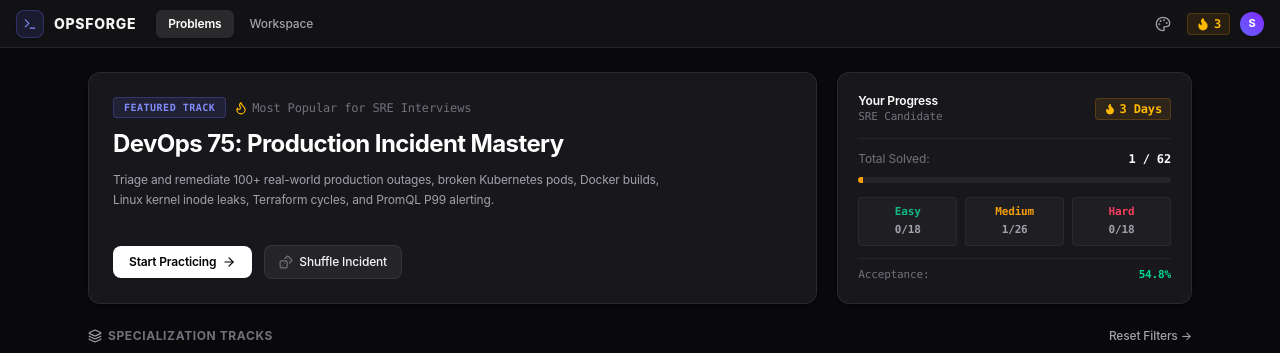
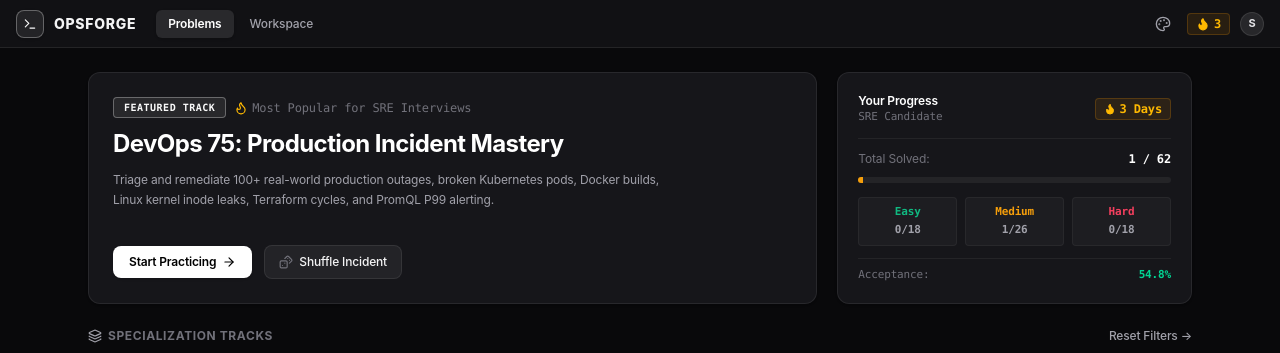
Before and after one commit to Saman-dev12/cool-things-with-ai, a React (Vite) app in the folder opsforge/: page / in a window 1280 px wide. Shown: the top 353 px of the page. Built offline with nearby package versions, Linux system fonts and the light colour scheme.

Commit message:
style(opsforge): neutralize color scheme to Linear titanium dark monochrome

```diff
--- a/opsforge/src/App.tsx
+++ b/opsforge/src/App.tsx
@@ -7,7 +7,7 @@ import { OpsWorkspace } from './components/layout/OpsWorkspace';
 function MainContent() {
   const { viewMode } = useOps();
   return (
-    <div className="h-screen w-screen max-h-screen max-w-screen overflow-hidden flex flex-col bg-[#0b0f17] text-slate-100 antialiased selection:bg-cyan-500/30 selection:text-white">
+    <div className="h-screen w-screen max-h-screen max-w-screen overflow-hidden flex flex-col bg-[var(--bg-canvas)] text-[var(--text-primary)] antialiased selection:bg-white/20 selection:text-white">
       <OpsNavbar />
       <div className="flex-1 min-h-0 w-full overflow-hidden flex flex-col">
         {viewMode === 'problemset' ? <ProblemSetView /> : <OpsWorkspace />}
--- a/opsforge/src/components/cluster/ClusterVisualizer.tsx
+++ b/opsforge/src/components/cluster/ClusterVisualizer.tsx
@@ -73,7 +73,7 @@ export const ClusterVisualizer: React.FC = () => {
           onClick={simulateTraffic}
           className="flex items-center gap-1 px-2 py-0.5 rounded text-[10px] font-medium bg-white/[0.06] hover:bg-white/[0.1] text-zinc-300 transition"
         >
-          <Radio className={`w-3 h-3 text-cyan-400 ${trafficPulsing ? 'animate-ping' : ''}`} />
+          <Radio className={`w-3 h-3 text-zinc-300 ${trafficPulsing ? 'animate-ping' : ''}`} />
           <span>Probe</span>
         </button>
       </div>
@@ -105,7 +105,7 @@ export const ClusterVisualizer: React.FC = () => {
           <div className="w-full bg-white/10 h-1 rounded-full mt-1 overflow-hidden">
             <div
               className={`h-full transition-all duration-500 ${
-                topology.memTotal > 80 ? 'bg-amber-400' : 'bg-indigo-400'
+                topology.memTotal > 80 ? 'bg-amber-400' : 'bg-zinc-400'
               }`}
               style={{ width: `${Math.min(100, topology.memTotal)}%` }}
             />
--- a/opsforge/src/components/layout/OpsNavbar.tsx
+++ b/opsforge/src/components/layout/OpsNavbar.tsx
@@ -49,7 +49,7 @@ export const OpsNavbar: React.FC = () => {
   const nextProblem = currentIdx < allProblems.length - 1 ? allProblems[currentIdx + 1] : null;
 
   const themesList = [
-    { id: 'linear', name: 'Linear Dark', desc: 'Titanium & Violet', color: '#6366f1' },
+    { id: 'linear', name: 'Linear Titanium', desc: 'Deep Neutral Zinc', color: '#e4e4e7' },
     { id: 'vercel', name: 'Vercel Black', desc: 'Pure Monochrome', color: '#ffffff' },
     { id: 'github', name: 'GitHub Dimmed', desc: 'Classic Developer', color: '#539bf5' },
     { id: 'supabase', name: 'Supabase Emerald', desc: 'Carbon & Mint', color: '#10b981' }
@@ -250,7 +250,7 @@ export const OpsNavbar: React.FC = () => {
         </div>
 
         {/* User Avatar */}
-        <div className="w-6 h-6 rounded-full bg-gradient-to-tr from-indigo-500 to-violet-600 flex items-center justify-center text-white font-bold text-[11px] select-none shadow-sm">
+        <div className="w-6 h-6 rounded-full bg-zinc-800 border border-white/10 flex items-center justify-center text-zinc-200 font-bold text-[11px] select-none">
           S
         </div>
       </div>
--- a/opsforge/src/components/layout/OpsWorkspace.tsx
+++ b/opsforge/src/components/layout/OpsWorkspace.tsx
@@ -77,7 +77,7 @@ export const OpsWorkspace: React.FC = () => {
                       : 'border-transparent text-[var(--text-muted)] hover:text-white'
                   }`}
                 >
-                  <Layers className="w-3.5 h-3.5 text-cyan-400" />
+                  <Layers className="w-3.5 h-3.5 text-zinc-400" />
                   <span>Cluster Topology</span>
                 </button>
 
@@ -89,7 +89,7 @@ export const OpsWorkspace: React.FC = () => {
                       : 'border-transparent text-[var(--text-muted)] hover:text-white'
                   }`}
                 >
-                  <TerminalIcon className="w-3.5 h-3.5 text-emerald-400" />
+                  <TerminalIcon className="w-3.5 h-3.5 text-zinc-400" />
                   <span>SRE Terminal</span>
                 </button>
 
@@ -101,7 +101,7 @@ export const OpsWorkspace: React.FC = () => {
                       : 'border-transparent text-[var(--text-muted)] hover:text-white'
                   }`}
                 >
-                  <ShieldCheck className="w-3.5 h-3.5 text-indigo-400" />
+                  <ShieldCheck className="w-3.5 h-3.5 text-zinc-400" />
                   <span>Test Results</span>
                   {gradeSummary.status !== 'idle' && (
                     <span className={`text-[10px] font-mono px-1.5 rounded-full ${
--- a/opsforge/src/styles/index.css
+++ b/opsforge/src/styles/index.css
@@ -8,17 +8,17 @@
   :root {
     /* Default: Titanium Linear Theme */
     --bg-canvas: #09090b;
-    --bg-panel: #121215;
-    --bg-card: #18181c;
-    --bg-hover: #222227;
+    --bg-panel: #111114;
+    --bg-card: #16161a;
+    --bg-hover: #222228;
     --border-subtle: rgba(255, 255, 255, 0.08);
-    --border-medium: rgba(255, 255, 255, 0.14);
+    --border-medium: rgba(255, 255, 255, 0.16);
     --text-primary: #f4f4f5;
     --text-secondary: #a1a1aa;
     --text-muted: #71717a;
-    --accent: #6366f1;
-    --accent-light: #818cf8;
-    --accent-bg: rgba(99, 102, 241, 0.12);
+    --accent: #ffffff;
+    --accent-light: #fafafa;
+    --accent-bg: rgba(255, 255, 255, 0.08);
   }
 
   [data-theme="vercel"] {
```
